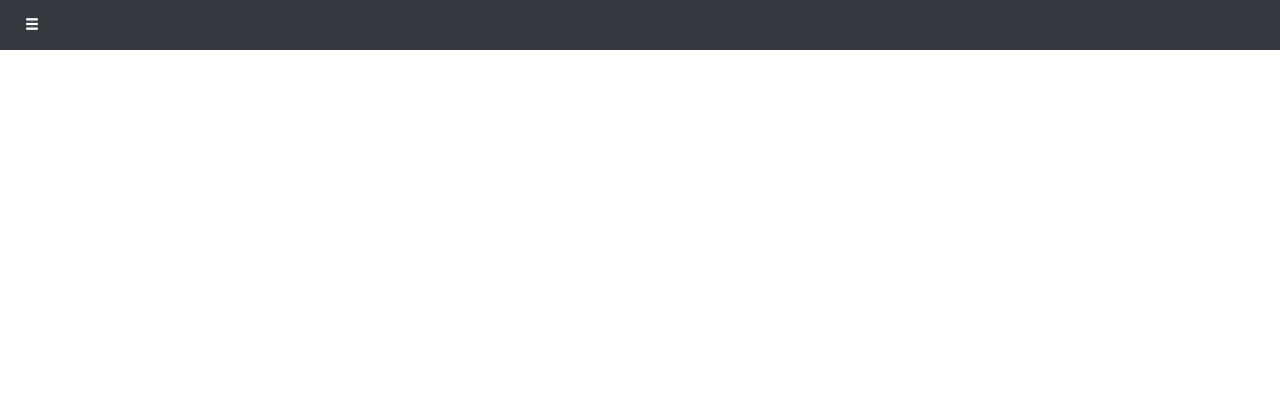
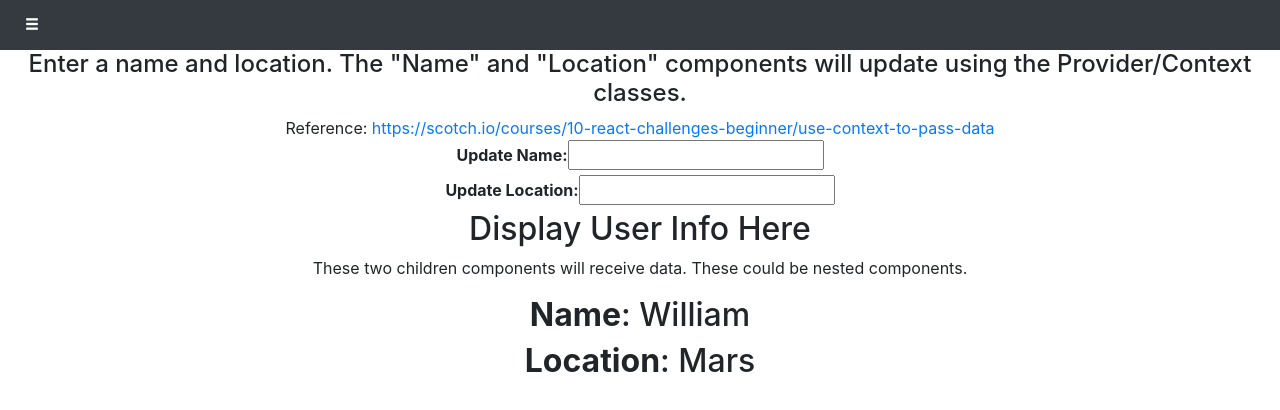
Before and after one commit to DougSherlock/over-react-demo, a React (Create React App) app: page /contextdemo in a window 1280 px wide. Shown: the top 410 px of the page. Built offline with nearby package versions, Linux system fonts and the light colour scheme.

Commit message:
Added demo that uses React Context object to share global properties

```diff
--- a/src/App.js
+++ b/src/App.js
@@ -7,6 +7,7 @@ import { Navbar, Button, ToggleButton, Container } from 'react-bootstrap';
 //import { Glyphicon } from 'react-bootstrap'
 import SidebarBackground from './SidebarBackground';
 import 'bootstrap/dist/css/bootstrap.min.css';
+import ContextDemo from './ContextDemo';
 //--- test checkin after transferring GitHub repository ---
 
 function toggleClass(id, cls) {
@@ -72,6 +73,9 @@ function App() {
           <Route exact path="/">
             <Home />
           </Route>
+          <Route path="/contextdemo">
+            <ContextDemo />
+          </Route>
           <Route path="/tunes">
             <Tunes />
           </Route>
--- /dev/null
+++ b/src/ContextDemo.js
@@ -0,0 +1,39 @@
+import React from "react";
+import ReactDOM from "react-dom";
+import Name from "./components/contextdemo/NameComponent";
+import Location from "./components/contextdemo/LocationComponent";
+import UserForm from "./components/contextdemo/UserForm";
+import UserProvider from "./components/contextdemo/UserContext";
+//import "./styles.css";
+
+// This component updates with data from context
+function ContextDemo() {
+  return <UserProvider>
+      <div className="ContextDemo">
+
+        <div>
+          <h4>Enter a name and location.  The "Name" and "Location" components will update using the Provider/Context classes.</h4>
+        </div>
+        <div>
+          Reference: <a href="https://scotch.io/courses/10-react-challenges-beginner/use-context-to-pass-data">
+            https://scotch.io/courses/10-react-challenges-beginner/use-context-to-pass-data</a>
+        </div>
+
+      <div className="container">
+        <UserForm />
+
+        <h2 className="is-size-4">Display User Info Here</h2>
+        <p>
+          These two children components will receive data. These could be nested
+          components.
+        </p>
+        <Name />
+        <Location />
+      </div>
+    </div>
+    </UserProvider>;
+}
+
+export default ContextDemo;
+// const rootElement = document.getElementById("root");
+// ReactDOM.render(<UserProvider><ContextDemo /></UserProvider>, rootElement);
--- a/src/Sidebar.js
+++ b/src/Sidebar.js
@@ -12,7 +12,10 @@ function Sidebar(props) {
         <Nav.Link className="main-menu-nav">
           <Link className="main-menu-link text-light" to="/" onClick={props.clickFunc}>Home</Link>
         </Nav.Link>
-        <Nav.Link  className="main-menu-nav">
+        <Nav.Link className="main-menu-nav">
+          <Link className="main-menu-link text-light" to="/contextdemo" onClick={props.clickFunc}>Context Demo</Link>
+        </Nav.Link>
+        <Nav.Link className="main-menu-nav">
           <Link className="main-menu-link text-light" to="/tunes" onClick={props.clickFunc}>Tunes</Link>
         </Nav.Link>
     {/* <ul class="list-group">
--- /dev/null
+++ b/src/components/contextdemo/LocationComponent.js
@@ -0,0 +1,17 @@
+import React, { useContext } from "react";
+import { UserContext } from "./UserContext";
+
+// This component displays location from context
+const Location = () => {
+  const user = useContext(UserContext);
+  return (
+    <div>
+      {/* Display user's location from Context */}
+      <h2>
+        <strong>Location</strong>: {user.location}
+      </h2>
+    </div>
+  );
+};
+
+export default Location;
--- /dev/null
+++ b/src/components/contextdemo/NameComponent.js
@@ -0,0 +1,17 @@
+import React, { useContext } from "react";
+import { UserContext } from "./UserContext";
+
+// This component displays name from Context
+const Name = () => {
+  const user = useContext(UserContext);
+  return (
+    <div>
+      <h2 className="is-size-4">
+        {/* Pass name from context here */}
+        <strong>Name</strong>: {user.name}
+      </h2>
+    </div>
+  );
+};
+
+export default Name;
--- /dev/null
+++ b/src/components/contextdemo/UserContext.js
@@ -0,0 +1,23 @@
+import React, { createContext, useState } from "react";
+
+export const UserContext = createContext();
+
+export const UserProvider = ({ children }) => {
+  const [name, setName] = useState("William");
+  const [location, setLocation] = useState("Mars");
+
+  return (
+    <UserContext.Provider
+      value={{
+        name,
+        location,
+        setName,
+        setLocation
+      }}
+    >
+      {children}
+    </UserContext.Provider>
+  );
+};
+
+export default UserProvider;
--- /dev/null
+++ b/src/components/contextdemo/UserForm.js
@@ -0,0 +1,26 @@
+import React, { useContext } from "react";
+import { UserContext } from "./UserContext";
+
+const Form = () => {
+  const user = useContext(UserContext);
+  return (
+    <div className="user-form">
+      {/* Change user's name in context */}
+      <div className="input-item">
+        <label>Update Name: </label>
+        <input className="input" onChange={e => user.setName(e.target.value)} />
+      </div>
+
+      {/* Change user's location in context */}
+      <div className="input-item">
+        <label>Update Location: </label>
+        <input
+          className="input"
+          onChange={e => user.setLocation(e.target.value)}
+        />
+      </div>
+    </div>
+  );
+};
+
+export default Form;
```
